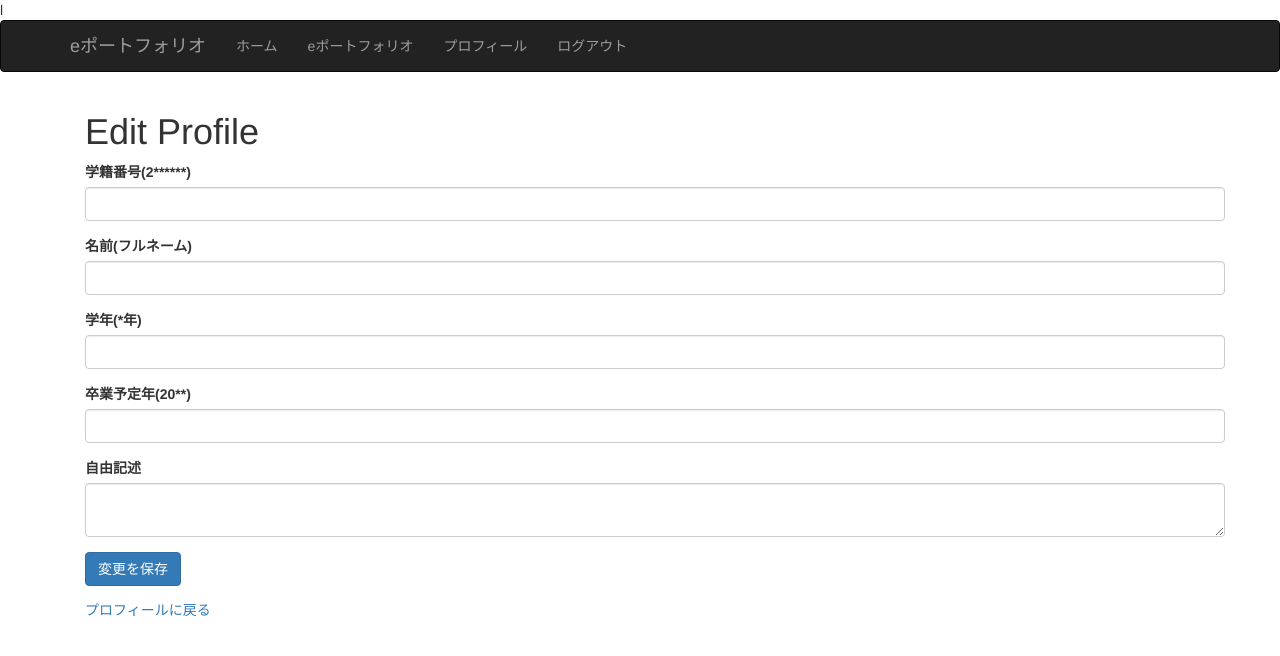
After one commit to furuyashikiiori/Eport-folio, a Flask app: page /edit_profile in a window 1280 px wide. The commit adds this page. Shown: the top 656 px of the page. Run offline with Flask 3, Linux system fonts and the light colour scheme; a user stored in the database is signed in; data comes from the database, SQL or seed files in the repository; both versions use the stored data as it was after the commit; some libraries are stand-ins or nearby versions.

Commit message:
生徒の基本構造

```diff
--- a/app.py
+++ b/app.py
@@ -1,5 +1,5 @@
 from flask import Flask, render_template, redirect, url_for, session, request, flash
-from forms import RegistrationForm, LoginForm, PortfolioForm
+from forms import RegistrationForm, LoginForm, PortfolioForm, ProfileEditForm
 from models import User, Portfolio
 from werkzeug.security import generate_password_hash, check_password_hash
 import sqlite3
@@ -21,7 +21,12 @@ def create_tables():
             id INTEGER PRIMARY KEY AUTOINCREMENT,
             username TEXT NOT NULL UNIQUE,
             password TEXT NOT NULL,
-            role TEXT NOT NULL
+            role TEXT NOT NULL,
+            student_number TEXT,
+            name TEXT,
+            grade TEXT,
+            graduation_year TEXT,
+            bio TEXT
         )
     ''')
     cursor.execute('''
@@ -124,5 +129,77 @@ def portfolio():
 
     return render_template('portfolio.html', form=form, portfolios=portfolios)
 
+@app.route('/profile')
+def profile():
+    if 'user_id' not in session:
+        flash('You need to be logged in to view this page.', 'danger')
+        return redirect(url_for('login'))
+
+    conn = get_db_connection()
+    cursor = conn.cursor()
+    cursor.execute("SELECT * FROM user WHERE id = ?", (session['user_id'],))
+    user_row = cursor.fetchone()
+    conn.close()
+
+    if user_row:
+        user_dict = dict(user_row)
+        user = User(
+            user_dict['id'], user_dict['username'], user_dict['password'], user_dict['role'],
+            user_dict.get('student_number', ''), user_dict.get('name', ''), user_dict.get('grade', ''),
+            user_dict.get('graduation_year', ''), user_dict.get('bio', '')
+        )
+        return render_template('profile.html', user=user)
+    else:
+        flash('User not found.', 'danger')
+        return redirect(url_for('index'))
+
+@app.route('/edit_profile', methods=['GET', 'POST'])
+def edit_profile():
+    if 'user_id' not in session:
+        flash('You need to be logged in to view this page.', 'danger')
+        return redirect(url_for('login'))
+
+    conn = get_db_connection()
+    cursor = conn.cursor()
+    cursor.execute("SELECT * FROM user WHERE id = ?", (session['user_id'],))
+    user_row = cursor.fetchone()
+
+    form = ProfileEditForm()
+
+    if request.method == 'POST' and form.validate_on_submit():
+        student_number = form.student_number.data
+        name = form.name.data
+        grade = form.grade.data
+        graduation_year = form.graduation_year.data
+        bio = form.bio.data
+
+        cursor.execute('''
+            UPDATE user
+            SET student_number = ?, name = ?, grade = ?, graduation_year = ?, bio = ?
+            WHERE id = ?
+        ''', (student_number, name, grade, graduation_year, bio, session['user_id']))
+        conn.commit()
+        conn.close()
+
+        flash('Profile updated successfully', 'success')
+        return redirect(url_for('profile'))
+
+    if user_row:
+        user_dict = dict(user_row)
+        user = User(user_dict['id'], user_dict['username'], user_dict['password'], user_dict['role'],
+                     user_dict.get('student_number', ''), user_dict.get('name', ''), user_dict.get('grade', ''),
+                     user_dict.get('graduation_year', ''), user_dict.get('bio', ''))
+        form.student_number.data = user.student_number
+        form.name.data = user.name
+        form.grade.data = user.grade
+        form.graduation_year.data = user.graduation_year
+        form.bio.data = user.bio
+        conn.close()
+        return render_template('edit_profile.html', form=form, user=user)
+    else:
+        conn.close()
+        flash('User not found.', 'danger')
+        return redirect(url_for('profile'))
+
 if __name__ == '__main__':
-    app.run(debug=True)
+    app.run(debug=True, host='127.0.0.1')  # ポートオプションもデフォルトの5000を使用
--- a/forms.py
+++ b/forms.py
@@ -17,3 +17,11 @@ class PortfolioForm(FlaskForm):
     title = StringField('Title', validators=[DataRequired(), Length(max=128)])
     content = TextAreaField('Content', validators=[DataRequired()])
     submit = SubmitField('Save')
+
+class ProfileEditForm(FlaskForm):
+    student_number = StringField('Student Number', validators=[Length(max=20)])
+    name = StringField('Name', validators=[Length(max=100)])
+    grade = StringField('Grade', validators=[Length(max=10)])
+    graduation_year = StringField('Graduation Year', validators=[Length(max=4)])
+    bio = TextAreaField('Bio', validators=[Length(max=500)])
+    submit = SubmitField('Save Changes')
--- a/models.py
+++ b/models.py
@@ -1,9 +1,35 @@
+# class User:
+#     def __init__(self, id, username, password, role):
+#         self.id = id
+#         self.username = username
+#         self.password = password
+#         self.role = role
+
+#     def __repr__(self):
+#         return f"<User {self.id}>"
+
+# class Portfolio:
+#     def __init__(self, id, user_id, title, content, created_at):
+#         self.id = id
+#         self.user_id = user_id
+#         self.title = title
+#         self.content = content
+#         self.created_at = created_at
+
+#     def __repr__(self):
+#         return f"<Portfolio {self.id}>"
+
 class User:
-    def __init__(self, id, username, password, role):
+    def __init__(self, id, username, password, role, student_number=None, name=None, grade=None, graduation_year=None, bio=None):
         self.id = id
         self.username = username
         self.password = password
         self.role = role
+        self.student_number = student_number
+        self.name = name
+        self.grade = grade
+        self.graduation_year = graduation_year
+        self.bio = bio
 
     def __repr__(self):
         return f"<User {self.id}>"
--- a/templates/base.html
+++ b/templates/base.html
@@ -28,6 +28,7 @@
             <li><a href="{{ url_for('login') }}">ログイン</a></li>
             {% else %}
             <li><a href="{{ url_for('portfolio') }}">eポートフォリオ</a></li>
+            <li><a href="{{ url_for('profile') }}">プロフィール</a></li>
             <li><a href="{{ url_for('logout') }}">ログアウト</a></li>
             {% endif %}
           </ul>
--- /dev/null
+++ b/templates/edit_profile.html
@@ -0,0 +1,32 @@
+l {% extends "base.html" %} {% block title %}登録{% endblock %} {% block content
+%}
+<div class="container">
+  <h1>Edit Profile</h1>
+  <form method="post">
+    {{ form.hidden_tag() }}
+    <div class="form-group">
+      <label for="student_number">学籍番号(2******)</label>
+      {{ form.student_number(class_="form-control") }}
+    </div>
+    <div class="form-group">
+      <label for="name">名前(フルネーム) </label>
+      {{ form.name(class_="form-control") }}
+    </div>
+    <div class="form-group">
+      <label for="grade">学年(*年)</label>
+      {{ form.grade(class_="form-control") }}
+    </div>
+    <div class="form-group">
+      <label for="graduation_year">卒業予定年(20**)</label>
+      {{ form.graduation_year(class_="form-control") }}
+    </div>
+    <div class="form-group">
+      <label for="bio">自由記述</label>
+      {{ form.bio(class_="form-control") }}
+    </div>
+    <button type="submit" class="btn btn-primary">変更を保存</button>
+  </form>
+  <a href="{{ url_for('profile') }}">プロフィールに戻る</a>
+</div>
+
+{% endblock %}
--- a/templates/portfolio.html
+++ b/templates/portfolio.html
@@ -14,7 +14,9 @@ block content %}
 <h2>あなたのポートフォリオ</h2>
 <ul>
   {% for portfolio in portfolios %}
-  <li>{{ portfolio.title }} - {{ portfolio.created_at }}</li>
+  <li>
+    {{ portfolio.title }} - {{portfolio.content}}- {{ portfolio.created_at }}
+  </li>
   {% endfor %}
 </ul>
 {% endif %} {% endblock %}
```
Also changed, not shown: templates/profile.html (added, +17 -0 lines), eportfolio.db.
